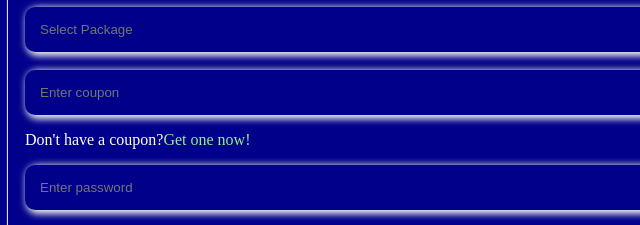
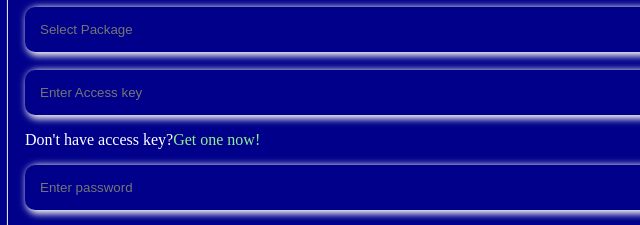
Before and after one commit to miamorkpokk/Mirform, a plain HTML site: page index.html in a window 1280 px wide. Shown: the part 378-603 px from the top of the page, 0-640 px from the left. Drawn offline with Linux system fonts and the light colour scheme.

Commit message:
Update index.html

```diff
--- a/index.html
+++ b/index.html
@@ -98,9 +98,9 @@
             <p class="myp"id="myp4">select package please...</p>
             <br>
             <br>
-            <input type ="text"class="input"id="coupon"placeholder="Enter coupon"/>
+            <input type ="text"class="input"id="coupon"placeholder="Enter Access key"/>
             <p class="myp"id="myp5">coupon code is required....</p>
-            <p>Don't have a coupon?<a href="https://wa.link/nlkqak" class="link">Get one now!</a></p>
+            <p>Don't have access key?<a href="https://wa.link/nlkqak" class="link">Get one now!</a></p>
             <input type ="password"class="input"placeholder="Enter password"id="password"/>
              <p class="myp"id="myp6">password is required....</p>
             <br>
```
